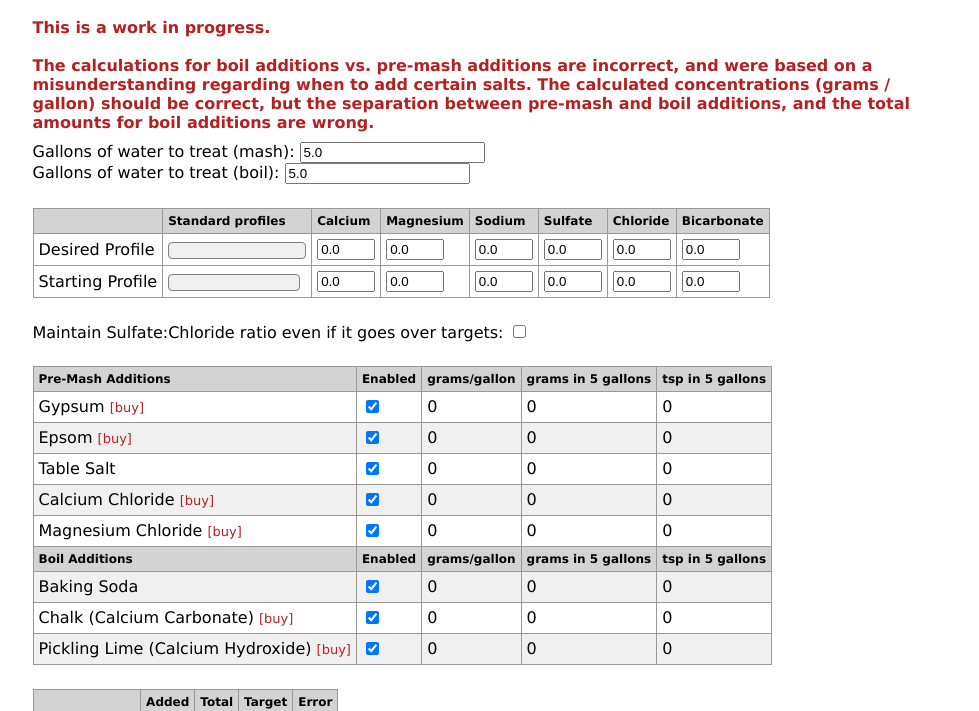
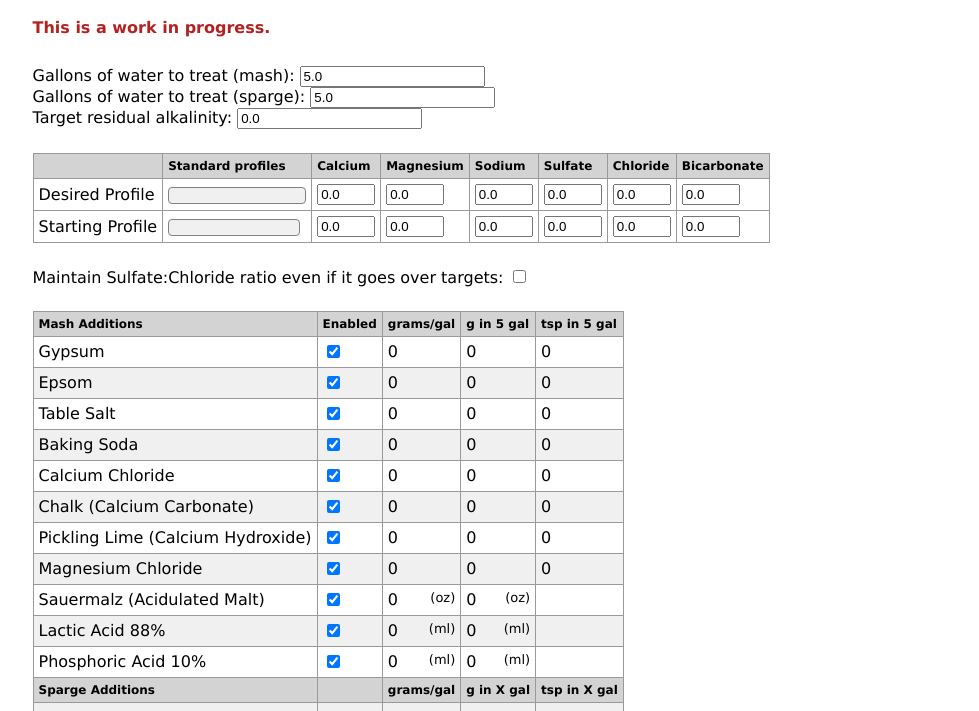
Before and after one commit to jcipar/brewing-salts, a plain HTML site: page index.html in a window 1280 px wide. Shown: the part 80-791 px from the top of the page, without its empty margins (150-1129 px from the left). Drawn offline with nearby package versions, Linux system fonts and the light colour scheme.

Commit message:
mash/sparge additions, residual alkalinity

```diff
--- a/brewing-salts-numeric.js
+++ b/brewing-salts-numeric.js
@@ -60,6 +60,11 @@ var parameters = {
             "chloride": 92.2
         }
     },
+    "acids": {
+        "sauermalz": 125.0,
+        "lactic": 153.1,
+        "phosphoric": 14.88
+    },
     "salts_g_tsp": {
         "gypsum": 4.0,
         "epsom": 4.5,
@@ -71,32 +76,40 @@ var parameters = {
         "magnesium_chloride": 3.2
     },
     "ions": {  // Map ion->relative_importance
-        "calcium": 10.0,
-        "magnesium": 1.0,
-        "sodium": 1.0,
+        "calcium": 1.0,
+        "magnesium": 10.0,
+        "sodium": 10.0,
         "sulfate": 100.0,
         "chloride": 100.0,
-        "bicarbonate": 1.0
+        "bicarbonate": 1.0,
+    },
+    "residual_alkalinity_contributions": {
+        "bicarbonate": 0.8197,
+        "calcium": -0.7143,
+        "magnesium": -0.5882,
+        "acid": -1.0
     }
 }
 
 var example_input = {
-    "water_gallons": 6.0,
+    "mash_gallons": 5.5,
+    "sparge_gallons": 0.0,
+    "target_residual_alkalinity": -95.0,
     "target_profile": {  // Map from ion->ppm. Only list ions you care about.
-        "calcium": 55.0,
-        "magnesium": 10.0,
-        "sodium": 10.0,
-        "sulfate": 75.0,
-        "chloride": 63.0,
-        "bicarbonate": 40.0
+        "calcium": 50.0,
+        "magnesium": 5.0,
+        "sodium": 5.0,
+        "sulfate": 55.0,
+        "chloride": 70.0,
+        "bicarbonate": 0.0,
     },
     "initial_profile": { // Map from ion->ppm
-        "calcium": 4.0,
-        "magnesium": 0.9,
-        "sodium": 32.6,
-        "sulfate": 5.5,
-        "chloride": 23.2,
-        "bicarbonate": 49.2
+        "calcium": 20.8,
+        "magnesium": 4.0,
+        "sodium": 79.0,
+        "sulfate": 28.0,
+        "chloride": 120.0,
+        "bicarbonate": 60.5
     },
     "max_salts": {  // Map from ion->(g/gal). Only list salts you want to use.
         "gypsum": 1000.0,
@@ -106,12 +119,12 @@ var example_input = {
         "calcium_chloride": 1000.0,
         "pickling_lime": 1000.0,
         "magnesium_chloride": 1000.0,
-        "chalk": 1.0
+        "chalk": 1000.0
     },
-    "boil_salts": {
-        'baking_soda':true,
-        'chalk':true,
-        'pickling_lime':true
+    "max_acids": {
+        "sauermalz": 1000.0,
+        "lactic": 1000.0,
+        "phosphoric": 1000.0
     }
 }
 
@@ -173,6 +186,7 @@ var example_output = {
 
 function setup_problem(parameters, input)
 {
+    //input.target_profile.acid = 0.0;
     var problem = {"i_constraints": [], "e_constraints": []};
     problem["objective"] = problem_objective(parameters, input);
     problem.i_constraints = problem.i_constraints.concat(
@@ -181,20 +195,35 @@ function setup_problem(parameters, input)
         limit_constraints(parameters, input));
 
     problem.e_constraints = problem.e_constraints.concat(
-        ion_constraints(parameters, input));
+        ion_e_constraints(parameters, input));
+    problem.e_constraints = problem.e_constraints.concat(
+        acid_e_constraints(parameters, input));
+    problem.e_constraints = problem.e_constraints.concat(
+        ra_e_constraints(parameters, input));
     return problem;
 }
 
 function problem_objective(parameters, input)
 {
     var objective = {}
+    objective['abse_residual_alkalinity'] = 1000.0;
     for (var ion in input.target_profile) {
         var vname = "abse_" + ion;
         objective[vname] = parameters.ions[ion];
     }
     // L1 regularizer to encourage sparse solutions.
+    // These regularizer terms need to be pretty high, but
+    // that won't interfere with the solution, since all of
+    // the coefficients that use the variables are at least
+    // 14.
     for (var salt in input.max_salts) {
-        objective[salt] = 0.001;
+        objective[salt] = 1.0;
+        if (input.sparge_gallons && input.sparge_gallons > 0){
+            objective["sparge_" + salt] = 1.0;
+        }
+    }
+    for (var acid in input.max_acids) {
+        objective[acid] = 1.0;
     }
     return objective;
 }
@@ -202,20 +231,28 @@ function problem_objective(parameters, input)
 function abs_constraints(parameters, input)
 {
     var constraints = [];
+    constraints = constraints.concat(abs_constraint('residual_alkalinity'));
     for (var ion in input.target_profile) {
+        constraints = constraints.concat(abs_constraint(ion));
+    }
+    return constraints;
+}
+
+
+function abs_constraint(ion)
+{
+    var constraints = [];
     var vna = "abse_" + ion;
     var vne = "e_" + ion;
-
     var cons = {"rhs": 0.0, "lhs": {}}
     cons.lhs[vna] = -1.0;
     cons.lhs[vne] = 1.0;
     constraints.push(cons);
-
     cons = {"rhs": 0.0, "lhs": {}}
     cons.lhs[vna] = -1.0;
     cons.lhs[vne] = -1.0;
     constraints.push(cons);
-    }
+
     return constraints;
 }
 
@@ -224,42 +261,33 @@ function limit_constraints(parameters, input)
 {
     var constraints = []
     for (var salt in input.max_salts) {
-        var cons = {"rhs": 0.0, "lhs": {}};
-        cons.lhs[salt] = -1.0;
+        constraints.push(non_negative(salt));
+
+        var cons = {"rhs": input.max_salts[salt], "lhs": {}};
+        cons.lhs[salt] = 1.0;
+        if (input.sparge_gallons && input.sparge_gallons > 0) {
+            constraints.push(non_negative("sparge_" + salt));
+            cons.lhs["sparge_" + salt] = 1.0;
+        }
         constraints.push(cons);
+    }
+    for (var acid in input.max_acids) {
 
-        cons = {"rhs": input.max_salts[salt], "lhs": {}};
-        cons.lhs[salt] = 1.0;
+        constraints.push(non_negative(acid));
+
+        cons = {"rhs": input.max_acids[acid], "lhs": {}};
+        cons.lhs[acid] = 1.0;
         constraints.push(cons);
     }
     return constraints;
 }
 
 
-function ion_constraints(parameters, input)
+function non_negative(variable)
 {
-    var constraints = []
-    var ion_map = ion_salt_map(parameters);
-
-    for (var ion in input.target_profile) {
-        var error_ion = "e_" + ion;
-
-        var cons = {"rhs": (input.target_profile[ion] - input.initial_profile[ion]),
-            "lhs": {
-            }};
-        cons.lhs[error_ion] = 1.0;
-
-        for (var salt in input.max_salts) {
-            if (salt in ion_map[ion]) {
-                cons.lhs[salt] = ion_map[ion][salt];
-            } else {
-                cons.lhs[salt] = 0.0;
-            }
-        }
-
-        constraints.push(cons);
-    }
-    return constraints;
+    var cons = {"rhs": 0.0, "lhs": {}};
+    cons.lhs[variable] = -1.0;
+    return cons;
 }
 
 
@@ -274,6 +302,81 @@ function ion_salt_map(parameters)
     }
     return im;
 }
+
+
+function ion_e_constraints(parameters, input)
+{
+    var constraints = []
+    var ion_map = ion_salt_map(parameters);
+    var sparge_gallons = 0.0;
+    if (input.sparge_gallons) {
+        sparge_gallons = input.sparge_gallons;
+    }
+    var total_gallons = input.mash_gallons + sparge_gallons;
+
+    for (var ion in input.target_profile) {
+        var cons = {"rhs": -input.initial_profile[ion], "lhs": {}};
+        cons.lhs["mash_" + ion] = -1.0;
+
+        var sparge_cons = {"rhs": -input.initial_profile[ion], "lhs": {}};
+        sparge_cons.lhs["sparge_" + ion] = -1.0;
+
+        for (var salt in input.max_salts) {
+            if (salt in ion_map[ion]) {
+                cons.lhs[salt] = ion_map[ion][salt];
+                if (input.sparge_gallons) {
+                    sparge_cons.lhs["sparge_" + salt] = ion_map[ion][salt];
+                }
+            } else {
+            }
+        }
+        constraints.push(cons);
+        if (input.sparge_gallons) {
+            constraints.push(sparge_cons);
+        }
+
+        cons = {"rhs": input.target_profile[ion], "lhs": {}};
+        cons.lhs["mash_" + ion] = input.mash_gallons / total_gallons;
+        cons.lhs["e_"+ion] = 1.0;
+        if (input.sparge_gallons) {
+            cons.lhs["sparge_" + ion] = sparge_gallons / total_gallons;
+        }
+        constraints.push(cons);
+    }
+    return constraints;
+}
+
+
+function acid_e_constraints(parameters, input)
+{
+    var cons = {"rhs": 0.0, "lhs": {"mash_acid":-1}};
+    for (var acid in input.max_acids) {
+        cons.lhs[acid] = parameters.acids[acid];
+    }
+    return [cons];
+}
+
+
+function ra_e_constraints(parameters, input)
+{
+    var constraints = []
+    var cons = {"rhs": 0.0, "lhs": {}};
+    cons.lhs["residual_alkalinity"] = -1;
+    for (var ion in parameters.residual_alkalinity_contributions) {
+        cons.lhs["mash_" + ion] = parameters.residual_alkalinity_contributions[ion];
+    }
+    constraints.push(cons);
+    cons = {"rhs": input.target_residual_alkalinity, "lhs": {}};
+    cons.lhs["residual_alkalinity"] = 1.0;
+    cons.lhs["e_residual_alkalinity"] = 1.0;
+    constraints.push(cons);
+    return constraints;
+}
+
+
+/////////////
+// Converting problem to matrix form
+/////////////
 
 
 function problem_to_matrix(problem)
@@ -383,27 +486,45 @@ function extract_variables(problem)
 
 function solution_to_json(parameters, input, mproblem, solution)
 {
-    var jsolution = {"salts_g_gal": {},
-        "salts_g": {},
-        "salts_tsp": {},
+    var jsolution = {"additions_per_gallon": {},
+        "additions_total": {},
+        "additions_tsp": {},
         "ions" : {},
         "ions_added": {},
         "ion_errors": {}};
 
     // Extract salt additions
     for (var salt in input.max_salts) {
-        var snr = mproblem.variables.name_number[salt];
-        jsolution.salts_g_gal[salt] = solution[snr];
-        var gals = input.water_gallons;
-        if (salt in input.boil_salts && input.boil_volume) {
-            gals = input.boil_volume;
+        var gals = input.mash_gallons;
+
+        jsolution.additions_per_gallon[salt] = get_value(mproblem, solution, salt);
+        jsolution.additions_total[salt] = get_value(mproblem, solution, salt)
+            * gals;
+        jsolution.additions_tsp[salt] = get_value(mproblem, solution, salt)
+            * gals / parameters.salts_g_tsp[salt];
+
+        if (input.sparge_gallons) {
+            var name = "sparge_"+salt;
+            gals = input.sparge_gallons;
+
+            jsolution.additions_per_gallon[name] = get_value(mproblem, solution, name);
+            jsolution.additions_total[name] = get_value(mproblem, solution, name)
+                * gals;
+            jsolution.additions_tsp[name] = get_value(mproblem, solution, name)
+                * gals / parameters.salts_g_tsp[salt];
         }
-        console.log(">>> " + salt + " : " + gals);
 
-        jsolution.salts_g[salt] = solution[snr]
+    }
+    // Extract acid additions
+    for (var acid in input.max_acids) {
+        var snr = mproblem.variables.name_number[acid];
+        jsolution.additions_per_gallon[acid] = solution[snr];
+        var gals = input.mash_gallons;
+
+        jsolution.additions_total[acid] = solution[snr]
             * gals;
-        jsolution.salts_tsp[salt] = solution[snr]
-            * gals / parameters.salts_g_tsp[salt];
+        jsolution.additions_tsp[acid] = solution[snr]
+            * gals / parameters.salts_g_tsp[acid];
     }
 
     // Extract ion errors
@@ -416,14 +537,27 @@ function solution_to_json(parameters, input, mproblem, solution)
             - solution[inr]
             - input.initial_profile[ion];
     }
+    // Extract residual alkalinity
+    var ra_nr = mproblem.variables.name_number["residual_alkalinity"];
+    jsolution.residual_alkalinity = solution[ra_nr];
+    var era_nr =mproblem.variables.name_number["e_residual_alkalinity"];
+    jsolution.residual_alkalinity_error = solution[era_nr];
     return jsolution;
+}
+
+
+function get_value(mproblem, solution, name)
+{
+    var snr = mproblem.variables.name_number[name];
+    return solution[snr];
 }
 
 
 function optimize_salts(parameters, input)
 {
     var problem = setup_problem(parameters, input);
-    // document.write("problem: " + JSON.stringify(problem) + "<br><br>");
+    $('#problem').html(JSON.stringify(problem, null, 2));
+    //console.log("problem: " + JSON.stringify(problem, null,2) + "<br><br>");
 
     var mproblem = problem_to_matrix(problem);
     // document.write("mproblem: " + JSON.stringify(mproblem) + "<br><br>");
@@ -435,10 +569,11 @@ function optimize_salts(parameters, input)
         mproblem.e_constraints,
         mproblem.e_limits
         );
-    console.log("raw problem: " + JSON.stringify(mproblem));
+    //console.log("raw problem: " + JSON.stringify(mproblem));
 
 
-    console.log("raw solution: " + JSON.stringify(x) +"<br><br>");
+    //console.log("raw solution: " + JSON.stringify(x) +"<br><br>");
+    $('#raw-solution').html(JSON.stringify(x, null, 2));
     var solution =   numeric.trunc(x.solution,1e-4);
 
 
--- a/brewing-salts.css
+++ b/brewing-salts.css
@@ -112,7 +112,10 @@ button {
 	text-decoration:none;
 }
 
-
+.unit {
+    font-size: small;
+    float: right;
+}
 
 a {
     cursor: pointer;
--- a/index.html
+++ b/index.html
@@ -58,11 +58,11 @@ SOFTWARE. -->
 var salt_names = {
 	"gypsum": {
 		"name": "Gypsum",
-		"href": "http://www.amazon.com/gp/product/B0064OGEZG/ref=as_li_tl?ie=UTF8&camp=1789&creative=9325&creativeASIN=B0064OGEZG&linkCode=as2&tag=affectenterplantsteep-20&linkId=STJPJ7IW6NNNMK5P"
+	//	"href": "http://www.amazon.com/gp/product/B0064OGEZG/ref=as_li_tl?ie=UTF8&camp=1789&creative=9325&creativeASIN=B0064OGEZG&linkCode=as2&tag=affectenterplantsteep-20&linkId=STJPJ7IW6NNNMK5P"
 	},
 	"epsom": {
 		"name": "Epsom",
-		"href": "http://www.amazon.com/gp/product/B00JPITKP4/ref=as_li_tl?ie=UTF8&camp=1789&creative=9325&creativeASIN=B00JPITKP4&linkCode=as2&tag=affectenterplantsteep-20&linkId=NGAHF62RAWKQZE4W"
+	//	"href": "http://www.amazon.com/gp/product/B00JPITKP4/ref=as_li_tl?ie=UTF8&camp=1789&creative=9325&creativeASIN=B00JPITKP4&linkCode=as2&tag=affectenterplantsteep-20&linkId=NGAHF62RAWKQZE4W"
 	},
 	"table": {
 		"name": "Table Salt"
@@ -72,19 +72,31 @@ var salt_names = {
 	},
 	"calcium_chloride": {
 		"name": "Calcium Chloride",
-		"href": 'http://www.amazon.com/gp/product/B0064OGEVU/ref=as_li_tl?ie=UTF8&camp=1789&creative=9325&creativeASIN=B0064OGEVU&linkCode=as2&tag=affectenterplantsteep-20&linkId=DJUDISPURWWFFXQ4'
+	//	"href": 'http://www.amazon.com/gp/product/B0064OGEVU/ref=as_li_tl?ie=UTF8&camp=1789&creative=9325&creativeASIN=B0064OGEVU&linkCode=as2&tag=affectenterplantsteep-20&linkId=DJUDISPURWWFFXQ4'
 	},
 	"chalk": {
 		"name": "Chalk (Calcium Carbonate)",
-		"href": "http://www.amazon.com/gp/product/B0064GZPPO/ref=as_li_tl?ie=UTF8&camp=1789&creative=9325&creativeASIN=B0064GZPPO&linkCode=as2&tag=affectenterplantsteep-20&linkId=AF4SKAYMAWPALXCG"
+	//	"href": "http://www.amazon.com/gp/product/B0064GZPPO/ref=as_li_tl?ie=UTF8&camp=1789&creative=9325&creativeASIN=B0064GZPPO&linkCode=as2&tag=affectenterplantsteep-20&linkId=AF4SKAYMAWPALXCG"
 	},
 	"pickling_lime": {
 		"name": "Pickling Lime (Calcium Hydroxide)",
-		"href": "http://www.amazon.com/gp/product/B0084LZU1Q/ref=as_li_tl?ie=UTF8&camp=1789&creative=9325&creativeASIN=B0084LZU1Q&linkCode=as2&tag=affectenterplantsteep-20&linkId=5LY6HTXQQFQA2L2C"
+	//	"href": "http://www.amazon.com/gp/product/B0084LZU1Q/ref=as_li_tl?ie=UTF8&camp=1789&creative=9325&creativeASIN=B0084LZU1Q&linkCode=as2&tag=affectenterplantsteep-20&linkId=5LY6HTXQQFQA2L2C"
 	},
 	"magnesium_chloride": {
 		"name": "Magnesium Chloride",
-		"href": "http://www.amazon.com/gp/product/B008629MGM/ref=as_li_tl?ie=UTF8&camp=1789&creative=9325&creativeASIN=B008629MGM&linkCode=as2&tag=affectenterplantsteep-20&linkId=QJK5AYUF3GXEYYFS"
+	//	"href": "http://www.amazon.com/gp/product/B008629MGM/ref=as_li_tl?ie=UTF8&camp=1789&creative=9325&creativeASIN=B008629MGM&linkCode=as2&tag=affectenterplantsteep-20&linkId=QJK5AYUF3GXEYYFS"
+	},
+	"sauermalz": {
+		"name": "Sauermalz (Acidulated Malt)",
+		"units": "oz"
+	},
+	"lactic": {
+		"name": "Lactic Acid 88%",
+		"units": "ml"
+	},
+	"phosphoric": {
+		"name": "Phosphoric Acid 10%",
+		"units": "ml"
 	}
 }
 
@@ -140,13 +152,21 @@ function optimize()
 		var input_name = "#starting-" + ion;
 		input.initial_profile[ion] = Number($(input_name).val());
 	}
-	input.water_gallons = Number($('#water-gallons').val());
-	input.boil_volume = Number($('#boil-gallons').val());
+	input.mash_gallons = Number($('#mash-gallons').val());
+	input.sparge_gallons = Number($('#sparge-gallons').val());
+	input.target_residual_alkalinity = Number($('#target-residual-alkalinity').val())
 	for (var salt in parameters.salts) {
 		if ($('#use-'+salt).is(':checked')) {
 			input.max_salts[salt] = 1000.0;
 		} else {
 			delete input.max_salts[salt];
+		}
+	}
+	for (var acid in parameters.acids) {
+		if ($('#use-'+acid).is(':checked')) {
+			input.max_acids[acid] = 1000.0;
+		} else {
+			delete input.max_acids[acid];
 		}
 	}
 
@@ -169,18 +189,19 @@ function optimize()
 	var result = optimize_salts(parameters, input);
 	clear_output_tables();
 	reset_ion_table(input);
-	// alert(JSON.stringify(result));
-	for (var salt in result.salts_g_gal) {
+	console.log(JSON.stringify(result, null,2));
+	for (var salt in result.additions_per_gallon) {
+		// console.log("%%% " + salt);
 		var output_name = '#g-gal-' + salt;
-		$(output_name).html(round(result.salts_g_gal[salt],2));
+		$(output_name).html(round(result.additions_per_gallon[salt],2) + units(salt));
 	}
-	for (var salt in result.salts_g) {
+	for (var salt in result.additions_total) {
 		var output_name = '#g-' + salt;
-		$(output_name).html(round(result.salts_g[salt],2));
+		$(output_name).html(round(result.additions_total[salt],2)+ units(salt));
 	}
-	for (var salt in result.salts_tsp) {
+	for (var salt in result.additions_tsp) {
 		var output_name = '#tsp-' + salt;
-		$(output_name).html(round(result.salts_tsp[salt],2));
+		$(output_name).html(round(result.additions_tsp[salt],2));
 	}
 
 	for (var ion in input.target_profile) {
@@ -202,10 +223,18 @@ function optimize()
 		var output_name = "#error-" + ion;
 		$(output_name).html(round(result.ion_errors[ion],2));
 	}
-	$("#g-gallons").html("grams in " + input.water_gallons + " gallons")
-	$("#tsp-gallons").html("tsp in " + input.water_gallons + " gallons")
-	$("#boil-g-gallons").html("grams in " + input.boil_volume + " gallons")
-	$("#boil-tsp-gallons").html("tsp in " + input.boil_volume + " gallons")
+	$("#g-gallons").html("g in " + input.mash_gallons + " gal")
+	$("#tsp-gallons").html("tsp in " + input.mash_gallons + " gal")
+}
+
+
+function units(salt)
+{
+	if (salt_names[salt] && salt_names[salt].units) {
+		return " <span class='unit'>(" +salt_names[salt].units+")</span>";
+	} else {
+		return ""
+	}
 }
 
 
@@ -215,6 +244,17 @@ function clear_output_tables()
 		$('#g-gal-'+salt).html('');
 		$('#g-'+salt).html('');
 		$('#tsp-'+salt).html('');
+		$('#g-gal-sparge_'+salt).html('');
+		$('#g-sparge_'+salt).html('');
+		$('#tsp-sparge_'+salt).html('');
+	}
+	for (var acid in parameters.acids) {
+		$('#g-gal-'+acid).html('');
+		$('#g-'+acid).html('');
+		$('#tsp-'+acid).html('');
+		// $('#g-gal-sparge_'+salt).html('');
+		// $('#g-sparge_'+salt).html('');
+		// $('#tsp-sparge_'+salt).html('');
 	}
 // TODO: clear ion table
 }
@@ -238,6 +278,7 @@ function set_desired()
 	for (var ion in profile) {
 		var input_name = "#input-" + ion;
 		$(input_name).val(profile[ion]);
+		console.log("## " + input_name);
 	}
 }
 
@@ -248,64 +289,53 @@ function setup_salt_table(input)
 	var boil_salts = [];
 	$('#salt-table').append(
 		"<tr>"
-		+ "<th>Pre-Mash Additions</th>"
+		+ "<th>Mash Additions</th>"
 		+ "<th>Enabled</th>"
-		+ "<th>grams/gallon</th>"
-		+ "<th id='g-gallons'>grams in X gallons</th>"
-		+ "<th id='tsp-gallons'>tsp in X gallons</th>"
+		+ "<th>grams/gal</th>"
+		+ "<th id='g-gallons'>g in X gal</th>"
+		+ "<th id='tsp-gallons'>tsp in X gal</th>"
 		+ "</tr>");
-	for (var salt in parameters.salts) {
-		if (salt in input.boil_salts) {
-			continue;
-		}
+	i = add_to_salt_table(parameters.salts, "", i, true);
+	i = add_to_salt_table(parameters.acids, "", i, true);
+	$('#salt-table').append(
+		"<tr>"
+		+ "<th>Sparge Additions</th>"
+		+ "<th></th>"
+		+ "<th>grams/gal</th>"
+		+ "<th id='g-gallons'>g in X gal</th>"
+		+ "<th id='tsp-gallons'>tsp in X gal</th>"
+		+ "</tr>");
+	i = add_to_salt_table(parameters.salts, "sparge_", i);
+
+
+};
+
+
+function add_to_salt_table(additions, prefix, i, first)
+{
+	for (var salt in additions) {
 		var name = salt;
 		var href = null;
 		if (salt in salt_names) {
 			name = salt_names[salt].name;
 			href = salt_names[salt].href;
-			if (href) {
+			if (first && href) {
 				name = name+" <a href='"+href+"'>[buy]</a>"
 			}
 		}
+		var  checkbox = "<input type='checkbox' id='use-"+salt+"' checked onChange='optimize();' />";
+		if (!first) { checkbox = ""; }
 		$('#salt-table').append("<tr " + (i%2==1 ? "class='grayrow'":"") + " >"
 			+ "<td>"+name+"</td>"
-			+ "<td><input type='checkbox' id='use-"+salt+"' checked onChange='optimize();' /></td>"
-			+ "<td id='g-gal-"+salt+"'></td>"
-			+ "<td id='g-"+salt+"'></td>"
-			+ "<td id='tsp-"+salt+"'></td>"
+			+ "<td>" + checkbox + "</td>"
+			+ "<td id='g-gal-"+prefix+salt+"'></td>"
+			+ "<td id='g-"+prefix+salt+"'></td>"
+			+ "<td id='tsp-"+prefix+salt+"'></td>"
 			+ "</tr>");
 		i++;
 	}
-	$('#salt-table').append(
-		"<tr>"
-		+ "<th>Boil Additions</th>"
-		+ "<th>Enabled</th>"
-		+ "<th>grams/gallon</th>"
-		+ "<th id='boil-g-gallons'>grams in X gallons</th>"
-		+ "<th id='boil-tsp-gallons'>tsp in X gallons</th>"
-		+ "</tr>");
-	for (var salt in input.boil_salts){
-		var name = salt;
-		var href = null;
-		if (salt in salt_names) {
-			name = salt_names[salt].name;
-			href = salt_names[salt].href;
-			if (href) {
-				name = name+" <a href='"+href+"'>[buy]</a>"
-			}
-		}
-		$('#salt-table').append("<tr " + (i%2==1 ? "class='grayrow'":"") + " >"
-			+ "<td>"+name+"</td>"
-			+ "<td><input type='checkbox' id='use-"+salt+"' checked onChange='optimize();' /></td>"
-			+ "<td id='g-gal-"+salt+"'></td>"
-			+ "<td id='g-"+salt+"'></td>"
-			+ "<td id='tsp-"+salt+"'></td>"
-			+ "</tr>");
-		i++;
-	}
-
-
-};
+	return i;
+}
 
 
 function reset_ion_table(input)
@@ -361,20 +391,15 @@ $(document).ready(function() {
 <h1>Brewing Salts Calculator</h1>
 <div class='warning'>
 This is a work in progress.<br><br>
-
-The calculations for boil additions vs. pre-mash
-additions are incorrect, and were based on a misunderstanding regarding when
-to add certain salts. The calculated concentrations (grams / gallon) should
-be correct, but the separation between pre-mash and boil additions, and
-the total amounts for boil additions are wrong.<br>
-
 </div>
 
 
 
-<label>Gallons of water to treat (mash): </label><input type="number" id='water-gallons' value=5.0 step='any' min=0 onChange='optimize();' />
+<label>Gallons of water to treat (mash): </label><input type="number" id='mash-gallons' value=5.0 step='any' min=0 onChange='optimize();' />
 <br>
-<label>Gallons of water to treat (boil): </label><input type="number" id='boil-gallons' value=5.0 step='any' min=0 onChange='optimize();' />
+<label>Gallons of water to treat (sparge): </label><input type="number" id='sparge-gallons' value=5.0 step='any' min=0 onChange='optimize();' />
+<br>
+<label>Target residual alkalinity: </label><input type="number" id='target-residual-alkalinity' value=0.0 step='any' onChange='optimize();' />
 <br>
 
 
--- a/water-profile-library.js
+++ b/water-profile-library.js
@@ -83,7 +83,8 @@ var standard_target_profiles = {
         "sodium": 5.0,
         "sulfate": 55.0,
         "chloride": 70.0,
-        "bicarbonate": 0.0
+        "bicarbonate": 0.0,
+        "residual_alkalinity": -95.0
     },
     "Yellow Hoppy": {
         "calcium": 75.0,
```
Lines whose indentation alone changed are shown as unchanged.
